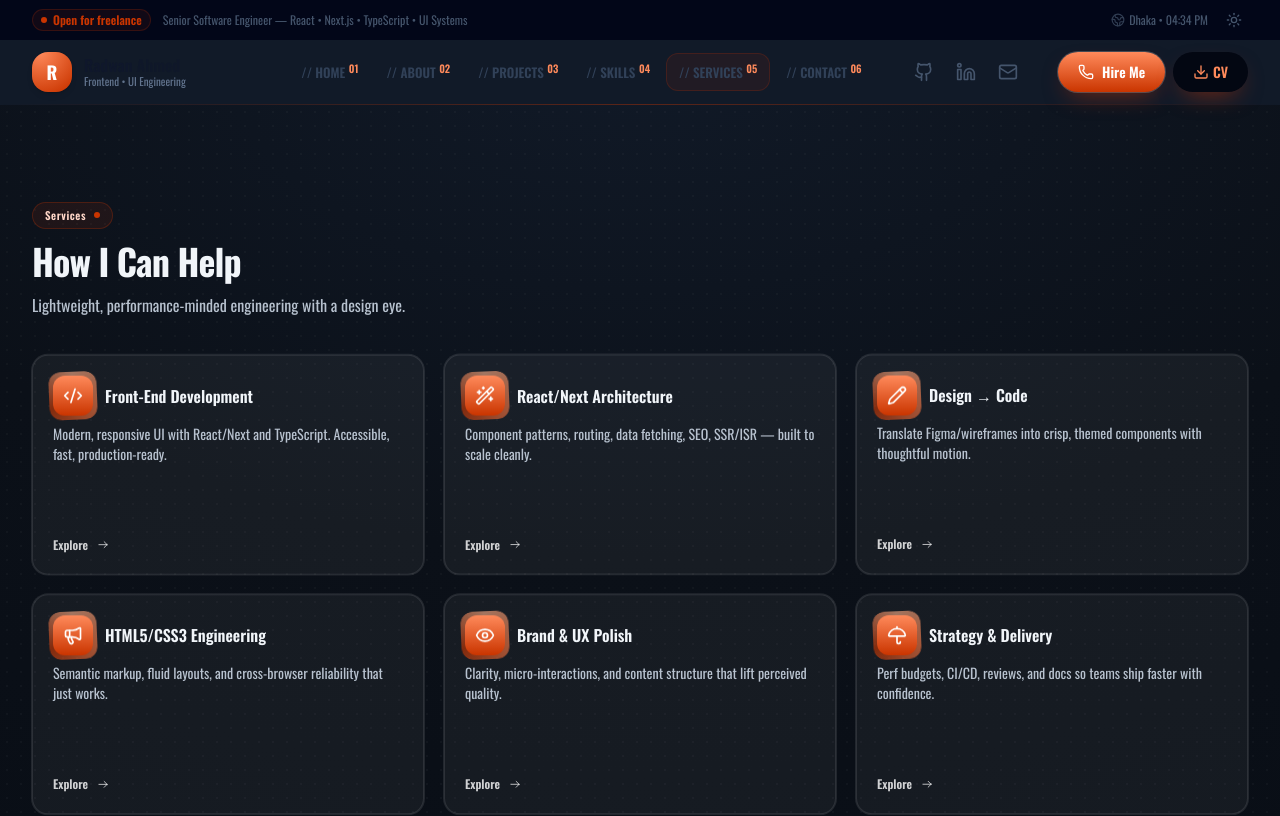
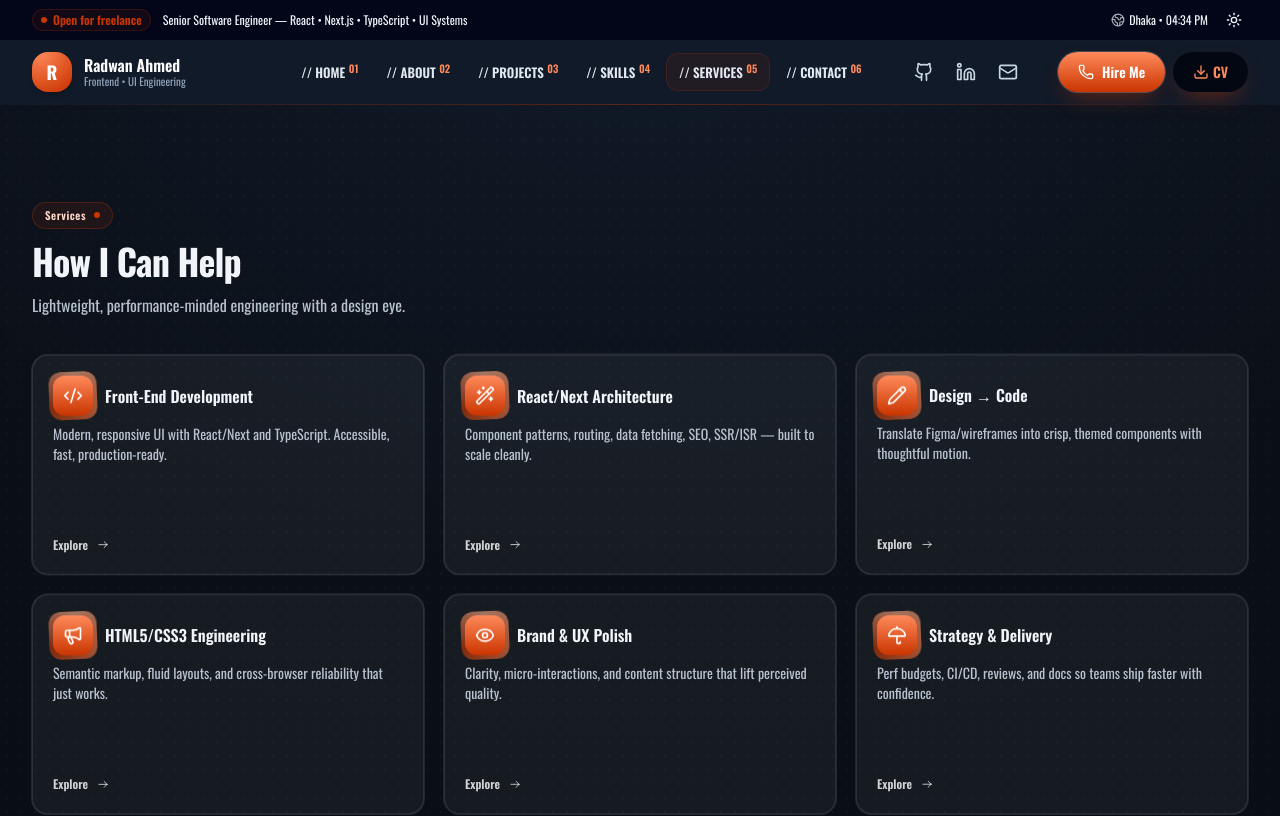
Before and after one commit to radwan503/Portfolio, a Next.js app: page /services in a window 1280 px wide. Shown: the top 816 px of the page. Built offline with nearby package versions, Linux system fonts and the light colour scheme; what @ant-design/nextjs-registry would draw is missing.

Commit message:
header font issue fix

```diff
--- a/src/app/about/page.tsx
+++ b/src/app/about/page.tsx
@@ -1,4 +1,3 @@
-// app/components/About.tsx
 "use client";
 
 import React, { useEffect, useState, useRef } from "react";
--- a/src/app/services/page.tsx
+++ b/src/app/services/page.tsx
@@ -1,4 +1,3 @@
-// app/components/Service.tsx
 "use client";
 
 import React, { useEffect, useState } from "react";
--- a/src/components/_common/Header.tsx
+++ b/src/components/_common/Header.tsx
@@ -1,4 +1,3 @@
-// app/components/Header.tsx
 "use client";
 
 import * as React from "react";
@@ -72,17 +71,17 @@ export default function Header() {
             <span className="h-1.5 w-1.5 rounded-full animate-pulse" style={{ background: ACCENT }} />
             Open for freelance
           </span>
-          <span className="hidden md:inline text-slate-600 dark:text-slate-300 font-oswald">
+          <span className="hidden md:inline text-slate-100 font-oswald">
             Senior Software Engineer — React • Next.js • TypeScript • UI Systems
           </span>
 
-          <div className="ml-auto flex items-center gap-3 text-slate-600 dark:text-slate-300">
+          <div className="ml-auto flex items-center gap-3 text-slate-100 ">
             <span className="hidden sm:inline-flex items-center gap-1 font-oswald">
               <Globe2 className="h-3.5 w-3.5 opacity-70" />
               Dhaka • {time || "—:—"}
             </span>
             <button
-              className="inline-flex items-center justify-center rounded-md p-1.5 hover:bg-slate-900/5 dark:hover:bg-white/5"
+              className="inline-flex items-center justify-center rounded-md p-1.5 hover:bg-slate-900/5 "
               aria-label="Toggle theme"
             >
               {hour >= 6 && hour < 18 ? (
@@ -123,10 +122,10 @@ export default function Header() {
                 R
               </span>
               <div className="leading-tight">
-                <div className="font-semibold text-slate-900 dark:text-white font-oswald">
-                  Radwan <span className="opacity-60">Ahmed</span>
+                <div className="font-semibold text-white font-oswald">
+                  Radwan <span className="opacity-100">Ahmed</span>
                 </div>
-                <div className="text-[11px] text-slate-500 dark:text-slate-400 font-oswald">
+                <div className="text-[11px] text-slate-400 font-oswald">
                   Frontend • UI Engineering
                 </div>
               </div>
@@ -145,7 +144,7 @@ export default function Header() {
               </ul>
 
               {/* Socials */}
-              <div className="flex items-center gap-1.5 text-slate-600 dark:text-slate-300 font-oswald">
+              <div className="flex items-center gap-1.5 text-slate-300  font-oswald">
                 <IconLink href="https://github.com/radwan503" label="GitHub" accent={ACCENT}>
                   <Github className="h-5 w-5" />
                 </IconLink>
@@ -193,7 +192,7 @@ export default function Header() {
 
             {/* Mobile toggler */}
             <button
-              className="lg:hidden inline-flex items-center justify-center rounded-xl p-2.5 text-slate-700 hover:bg-slate-900/5 dark:text-slate-200 dark:hover:bg-white/5"
+              className="lg:hidden inline-flex items-center justify-center rounded-xl p-2.5  text-slate-200 hover:bg-white/5"
               onClick={() => setOpen((v) => !v)}
               aria-label="Toggle menu"
               aria-expanded={open}
@@ -217,8 +216,8 @@ export default function Header() {
             </ul>
 
             {/* Mobile extras */}
-            <div className="mt-4 grid grid-cols-1 gap-3 border-t border-slate-900/10 pt-4 dark:border-white/10">
-              <div className="flex items-center gap-3 text-sm text-slate-600 dark:text-slate-300">
+            <div className="mt-4 grid grid-cols-1 gap-3 border-t pt-4 border-white/10">
+              <div className="flex items-center gap-3 text-sm text-slate-300">
                 <span className="h-2 w-2 rounded-full animate-pulse font-oswald" style={{ background: ACCENT }} />
                 <span className="font-oswald">Open to roles & projects • Dhaka • {time || "—:—"}</span>
               </div>
@@ -234,7 +233,7 @@ export default function Header() {
                 </a>
                 <a
                   href="/radwanahmed-resume.pdf"
-                  className="flex-1 font-oswald inline-flex items-center justify-center rounded-full px-4 py-2.5 text-sm font-medium text-slate-800 hover:bg-slate-900/5 dark:text-slate-100 dark:hover:bg-white/5"
+                  className="flex-1 font-oswald inline-flex items-center justify-center rounded-full px-4 py-2.5 text-sm font-medium text-slate-100 hover:bg-white/5"
                   style={{ border: "1px solid rgba(255,255,255,.12)" }}
                 >
                   <Download className="h-4 w-4 mr-1.5" />
@@ -242,7 +241,7 @@ export default function Header() {
                 </a>
               </div>
 
-              <div className="flex font-oswald items-center justify-center gap-3 text-slate-600 dark:text-slate-300">
+              <div className="flex font-oswald items-center justify-center gap-3 text-slate-300">
                 <IconLink href="https://github.com/" label="GitHub" className="flex-1 justify-center" accent={ACCENT}>
                   <Github className="h-5 w-5" />
                 </IconLink>
@@ -276,7 +275,7 @@ function NavLink({
       href={href}
       className={[
         "group relative inline-flex items-center gap-2 rounded-xl px-3 py-2 text-sm font-semibold transition",
-        "text-slate-700 hover:text-slate-900 dark:text-slate-200 dark:hover:text-white",
+        " text-slate-200 hover:text-white",
         "hover:-translate-y-[1px]",
       ].join(" ")}
       style={
@@ -316,8 +315,8 @@ function MobileLink({
       href={href}
       className={[
         "block w-full rounded-xl px-3 py-2 text-base transition",
-        "hover:bg-slate-900/5 dark:hover:bg-white/5",
-        active ? "text-white" : "text-slate-800 dark:text-slate-100",
+        "hover:bg-white/5",
+        active ? "text-white" : "text-slate-100",
       ].join(" ")}
       style={active ? { background: `${accent}22`, border: `1px solid ${accent}55` } : {}}
     >
@@ -337,7 +336,7 @@ function IconLink({
     <Link
       href={href}
       aria-label={label}
-      className={`group relative inline-flex items-center rounded-lg p-2 ${className} hover:bg-slate-900/5 dark:hover:bg-white/5`}
+      className={`group relative inline-flex items-center rounded-lg p-2 ${className} hover:bg-white/5`}
     >
       <span className="transition-colors group-hover:text-white" style={{ color: "inherit" }}>
         {children}
```
